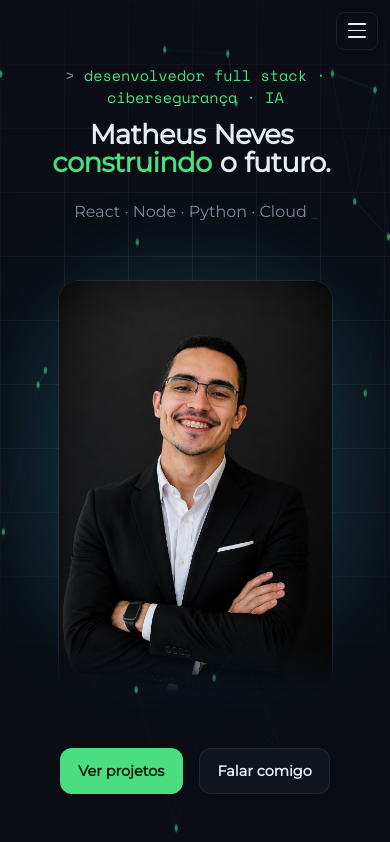
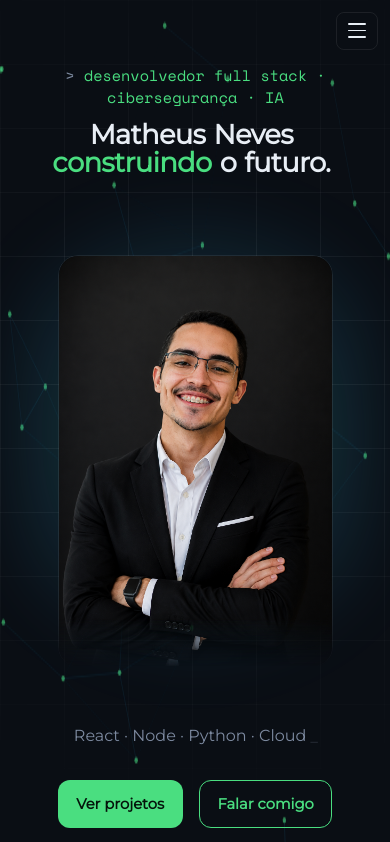
Before and after one commit to matheusnsp/Portfolio, a React (Vite) app: page / in a window 390 px wide. Shown: the top 842 px of the page. Built offline with nearby package versions, Linux system fonts and the light colour scheme.

Commit message:
cv pra baixar

```diff
--- a/src/_novo/components/HeroNovo.jsx
+++ b/src/_novo/components/HeroNovo.jsx
@@ -137,7 +137,7 @@ export default function HeroNovo({ language, darkMode = true }) {
             </motion.span>
           ))}
         </h1>
-        <motion.p className="nv-typed"
+        <motion.p className="nv-typed nv-typed-desktop"
           initial={{ opacity: 0 }} animate={{ opacity: 1 }} transition={{ delay: 1 }}>
           <Typewriter words={palavras} loop cursor cursorStyle="_" typeSpeed={55} deleteSpeed={28} delaySpeed={1800} />
         </motion.p>
@@ -150,15 +150,27 @@ export default function HeroNovo({ language, darkMode = true }) {
         <img src={`${import.meta.env.BASE_URL}foto.png`} alt="Matheus Neves" />
       </motion.div>
 
+      <motion.p className="nv-typed nv-typed-mobile"
+        initial={{ opacity: 0 }} animate={{ opacity: 1 }} transition={{ delay: 1 }}>
+        <Typewriter words={palavras} loop cursor cursorStyle="_" typeSpeed={55} deleteSpeed={28} delaySpeed={1800} />
+      </motion.p>
+
       <motion.div className="nv-cta"
         initial={{ opacity: 0, y: 20 }} animate={{ opacity: 1, y: 0 }} transition={{ delay: 1.25 }}>
         <a href="#nv-projetos" className="nv-btn nv-primary"
           onClick={(e) => { e.preventDefault(); document.getElementById("nv-projetos")?.scrollIntoView({ behavior: "smooth" }); }}>
           {language === "pt" ? "Ver projetos" : "View projects"}
         </a>
-        <a href="#nv-contato" className="nv-btn"
+        <a href="#nv-contato" className="nv-btn nv-outline"
           onClick={(e) => { e.preventDefault(); document.getElementById("nv-contato")?.scrollIntoView({ behavior: "smooth" }); }}>
           {language === "pt" ? "Falar comigo" : "Get in touch"}
+        </a>
+        <a
+          href={`${import.meta.env.BASE_URL}${language === "pt" ? "cv-matheus-neves.pdf" : "resume-matheus-neves.pdf"}`}
+          download
+          className="nv-btn nv-outline"
+        >
+          {language === "pt" ? "Baixar CV" : "Download CV"}
         </a>
       </motion.div>
     </section>
--- a/src/_novo/novo.css
+++ b/src/_novo/novo.css
@@ -67,6 +67,7 @@ html{scroll-behavior:smooth}
 .nv-hero-inner{position:relative;z-index:2;flex:1;min-width:0;order:1;will-change:transform;transition:transform .2s ease-out}
 .nv-hero h1{font-size:clamp(2.6rem,7vw,5.5rem);font-weight:800;line-height:1.02;letter-spacing:-.02em;margin-bottom:1.4rem}
 .nv-typed{font-family:'Space Mono',monospace;font-size:clamp(1rem,2.2vw,1.4rem);color:var(--nv-muted);margin-bottom:2.4rem;min-height:1.6em}
+.nv-typed-mobile{display:none}
 
 /* botões: sempre lado a lado */
 .nv-cta{display:flex;flex-direction:row;flex-wrap:nowrap;gap:1rem;z-index:2;order:3;flex-basis:100%;margin-top:-15rem}
@@ -74,11 +75,35 @@ html{scroll-behavior:smooth}
   font-weight:600;font-size:1rem;padding:.95rem 1.8rem;border-radius:12px;
   border:1px solid var(--nv-line);cursor:pointer;text-decoration:none;
   color:var(--nv-fg);background:var(--nv-bg2);white-space:nowrap;
-  transition:transform .15s,border-color .2s,box-shadow .2s;
+  transition:transform .15s,border-color .2s,box-shadow .2s,background .2s;
 }
 .nv-btn.nv-primary{background:var(--nv-accent);color:#04130a;border-color:transparent}
 .nv-btn.nv-primary:hover{box-shadow:0 12px 40px -8px rgba(74,222,128,.5)}
 .nv-btn:hover{border-color:var(--nv-accent)}
+
+/* variante outline para o 3º botão do hero (Baixar CV) */
+.nv-btn.nv-outline{
+  background:transparent;
+  border:1px solid var(--nv-accent);
+  color:var(--nv-accent);
+}
+.nv-btn.nv-outline:hover{
+  background:rgba(74,222,128,.1);
+  box-shadow:0 12px 32px -10px rgba(74,222,128,.35);
+  transform:translateY(-2px);
+}
+
+/* variante outline para o 3º botão do hero (Baixar CV) */
+.nv-btn.nv-outline{
+  background:transparent;
+  border:1px solid var(--nv-accent);
+  color:var(--nv-accent);
+}
+.nv-btn.nv-outline:hover{
+  background:rgba(74,222,128,.1);
+  box-shadow:0 12px 32px -10px rgba(74,222,128,.35);
+  transform:translateY(-2px);
+}
 
 /* foto do Hero */
 .nv-hero-foto{position:relative;z-index:2;flex-shrink:0;order:2;max-width:360px;margin-top:10rem}
@@ -358,7 +383,7 @@ html{scroll-behavior:smooth}
   }
 }
 
-/* ---- CELULAR (até 880px): TÍTULO+FRASE -> FOTO -> BOTÕES ---- */
+/* ---- CELULAR (até 880px): TÍTULO -> FOTO -> FRASE -> BOTÕES ---- */
 @media (max-width:880px){
   .nv-hero{
     flex-direction:column;justify-content:flex-start;text-align:center;
@@ -373,8 +398,13 @@ html{scroll-behavior:smooth}
 
   }
   .nv-hero-inner{order:1;max-width:100%;flex:none}
+  .nv-typed-desktop{display:none}
   .nv-hero-foto{order:2;max-width:275px;margin:auto auto 1rem}
-  .nv-cta{order:3;justify-content:center;flex-basis:auto;margin-top:0}
+  .nv-typed-mobile{display:block;order:3;margin:0 auto 1.5rem}
+  .nv-cta{
+    order:4;justify-content:center;flex-basis:auto;margin-top:0;
+    flex-wrap:wrap;
+  }
 
   .nv-head{margin-bottom:2.5rem}
   .nv-grid,.nv-certgrid,.nv-contatos{grid-template-columns:1fr}
@@ -412,9 +442,9 @@ html{scroll-behavior:smooth}
   .nv-controls{top:.6rem;right:.6rem}
 }
 
-/* ---- TELAS BEM ESTREITAS: botões lado a lado sem estourar ---- */
+/* ---- TELAS BEM ESTREITAS ---- */
 @media (max-width:400px){
-  .nv-cta .nv-btn{padding:.8rem 1.1rem;font-size:.9rem}
+  .nv-cta .nv-btn{padding:.85rem 1.1rem;font-size:.92rem}
   .nv-meta .nv-v{font-size:.76rem}
   .nv-hero-foto{max-width:275px;margin:1.5rem auto}
   .nv-hero-inner h1{font-size:1.7rem}
```
